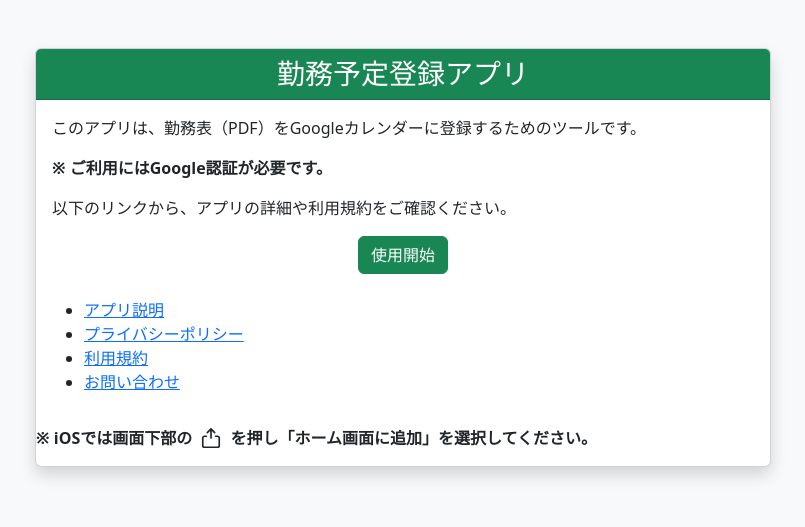
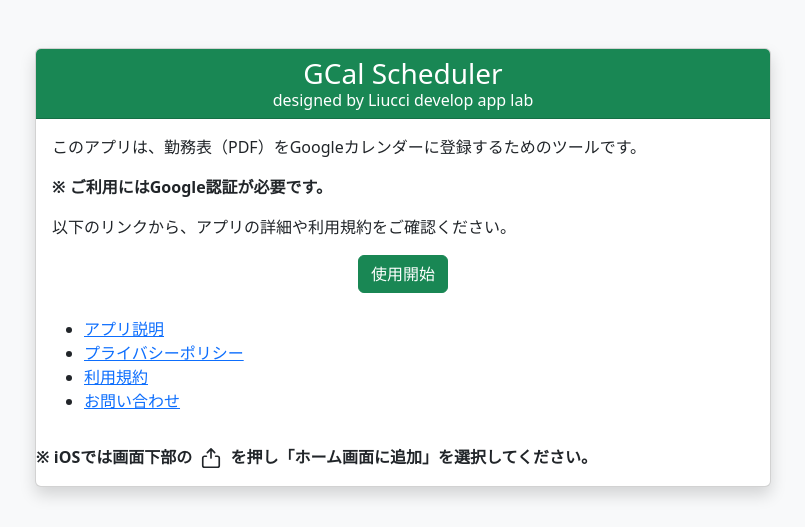
Before and after one commit to Liucci/project_test, a Flask app: page / in a window 1280 px wide. Shown: the top 527 px of the page, without its empty margins (237-1042 px from the left). Run offline with Flask 3, Linux system fonts and the light colour scheme.

Commit message:
title修正

```diff
--- a/templates/about.html
+++ b/templates/about.html
@@ -4,7 +4,7 @@
     <meta charset="UTF-8">
     <meta name="viewport" content="width=device-width, initial-scale=1">
 
-    <title>アプリについて</title>
+    <title>GCal Scheduler/about</title>
     <link rel="stylesheet" href="https://cdn.jsdelivr.net/npm/bootstrap@5.3.0/dist/css/bootstrap.min.css">
 </head>
 <body class="bg-light">
@@ -14,7 +14,8 @@
         <div class="col-md-8">
             <div class="card shadow">
                 <div class="card-header bg-success text-white text-center">
-                    <h3 class="mb-0">アプリについて</h3>
+                    <h3 class="mb-0">GCal Scheduler</h3>
+                    <h6 class="mb-0">designed by Liucci develop app lab</h6>
                 </div>
                 <div class="card-body">
                     <p>このアプリは、職員の勤務表データ（PDF形式）を読み取り、Googleカレンダーに自動で予定を登録できるWebツールです。</p>
--- a/templates/contact.html
+++ b/templates/contact.html
@@ -3,7 +3,7 @@
 <head>
     <meta charset="UTF-8">
     <meta name="viewport" content="width=device-width, initial-scale=1">
-    <title>お問い合わせ</title>
+    <title>GCal Scheduler/contact</title>
     <link rel="stylesheet" href="https://cdn.jsdelivr.net/npm/bootstrap@5.3.0/dist/css/bootstrap.min.css">
 </head>
 <body class="bg-light">
@@ -14,6 +14,8 @@
             <div class="card shadow">
                 <div class="card-header bg-success text-white text-center">
                     <h3 class="mb-0">お問い合わせ</h3>
+                    <h6 class="mb-0">designed by Liucci develop app lab</h6>
+
                 </div>
                 <div class="card-body">
                     <p>ご意見・ご質問などがございましたら、以下のメールアドレスまでご連絡ください。</p>
--- a/templates/index.html
+++ b/templates/index.html
@@ -3,7 +3,7 @@
 <head>
     <meta charset="UTF-8">
     <meta name="viewport" content="width=device-width, initial-scale=1,viewport-fit=cover">
-    <title>勤務予定カレンダー登録アプリ</title>
+    <title>GCal Scheduler/index</title>
     <link rel="stylesheet" href="https://cdn.jsdelivr.net/npm/bootstrap@5.3.0/dist/css/bootstrap.min.css">
         <!-- ホーム画面のicon指定 -->
         <link rel="icon" type="image/png" sizes="192x192" href="{{ url_for('static', filename='icons/icon-192.png') }}">
@@ -18,7 +18,8 @@
         <div class="col-md-8">
             <div class="card shadow">
                 <div class="card-header bg-success text-white text-center">
-                    <h3 class="mb-0">勤務予定登録アプリ</h3>
+                    <h3 class="mb-0">GCal Scheduler</h3>
+                    <h6 class="mb-0">designed by Liucci develop app lab</h6>
                 </div>
                 <div class="card-body">
                     <p>このアプリは、勤務表（PDF）をGoogleカレンダーに登録するためのツールです。</p>
--- a/templates/privacy.html
+++ b/templates/privacy.html
@@ -3,7 +3,7 @@
 <head>
     <meta charset="UTF-8">
     <meta name="viewport" content="width=device-width, initial-scale=1">
-    <title>プライバシーポリシー</title>
+    <title>GCal Scheduler/privacy</title>
     <link rel="stylesheet" href="https://cdn.jsdelivr.net/npm/bootstrap@5.3.0/dist/css/bootstrap.min.css">
 </head>
 <body class="bg-light">
@@ -14,6 +14,7 @@
             <div class="card shadow">
                 <div class="card-header bg-success text-white text-center">
                     <h3 class="mb-0">プライバシーポリシー</h3>
+                    <h6 class="mb-0">designed by Liucci develop app lab</h6>
                 </div>
                 <div class="card-body">
 <p>本アプリでは、ユーザーのGoogleカレンダー情報へのアクセスを必要とします。取得した情報は、アプリ内での予定自動登録およびスケジュール管理の操作にのみ使用されます。</p>
--- a/templates/terms.html
+++ b/templates/terms.html
@@ -3,7 +3,7 @@
 <head>
     <meta charset="UTF-8">
     <meta name="viewport" content="width=device-width, initial-scale=1">
-    <title>利用規約</title>
+    <title>GCal Scheduler/terms</title>
     <link rel="stylesheet" href="https://cdn.jsdelivr.net/npm/bootstrap@5.3.0/dist/css/bootstrap.min.css">
 </head>
 <body class="bg-light">
@@ -14,6 +14,7 @@
             <div class="card shadow">
                 <div class="card-header bg-success text-white text-center">
                     <h3 class="mb-0">利用規約</h3>
+                    <h6 class="mb-0">designed by Liucci develop app lab</h6>
                 </div>
                 <div class="card-body">
 <p>本アプリの利用は、ユーザーご自身の責任において行っていただきます。Google APIの仕様変更や通信環境の不具合、その他予期せぬ障害により、予定が正常に登録されない場合があります。</p>
```
